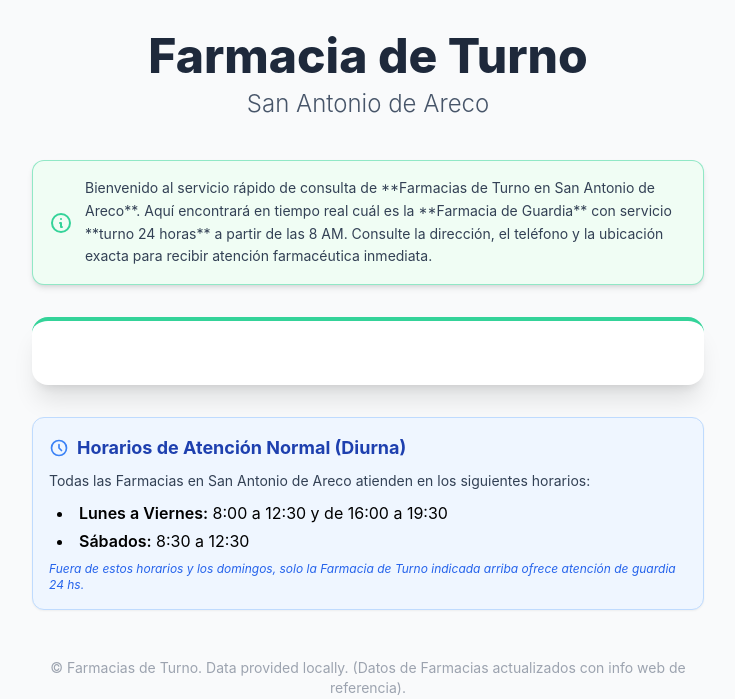
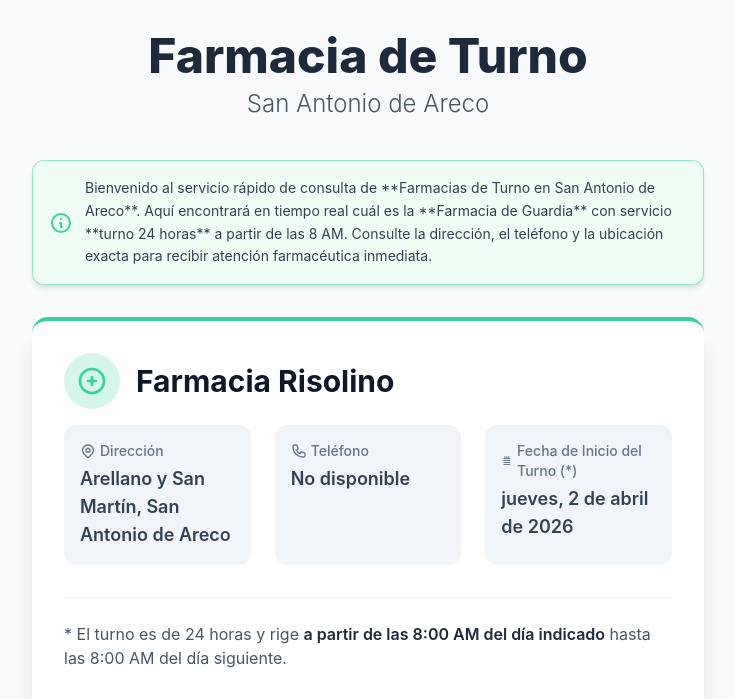
Before and after one commit to agustinte/farmacia-de-turno-hoy-san-antonio-de-areco, a plain HTML site: page index.html in a window 1280 px wide. Shown: the top 699 px of the page, without its empty margins (272-1007 px from the left). Drawn offline with nearby package versions, Linux system fonts and the light colour scheme.

Commit message:
Update index.html
fix

```diff
--- a/index.html
+++ b/index.html
@@ -200,7 +200,7 @@
               { date: '2026-03-28', pharmacyId: '8' }, // BOBBETT
               { date: '2026-03-29', pharmacyId: '6' }, // R SCHEYS
               { date: '2026-03-30', pharmacyId: '3' }, // DEL PUEBLO
-              { date: '2026-03-31', pharmacyId: '4' }  // FATTORE
+              { date: '2026-03-31', pharmacyId: '4' },  // FATTORE
              { date: '2025-04-01', pharmacyId: '1' }, // Bauer
   { date: '2026-04-02', pharmacyId: '5' }, // Risolino
   { date: '2026-04-03', pharmacyId: '7' }, // Torra
```
